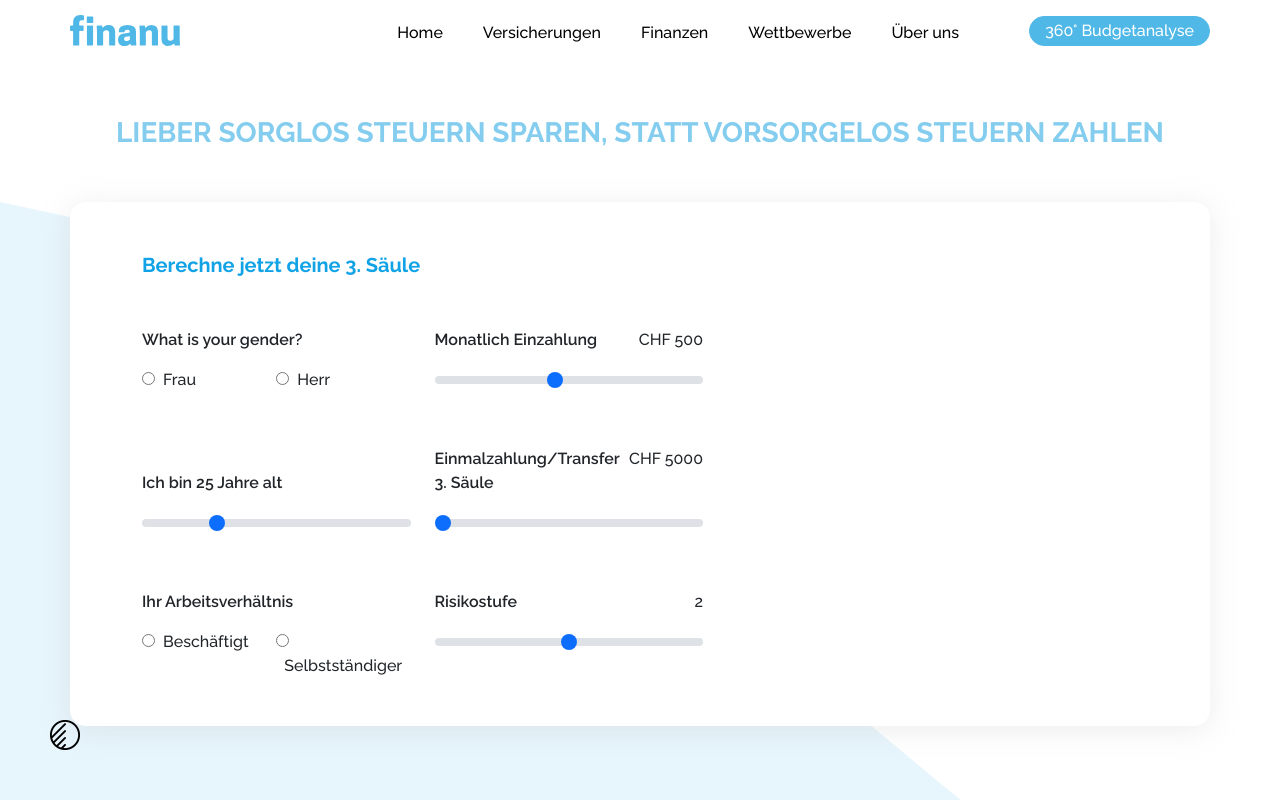
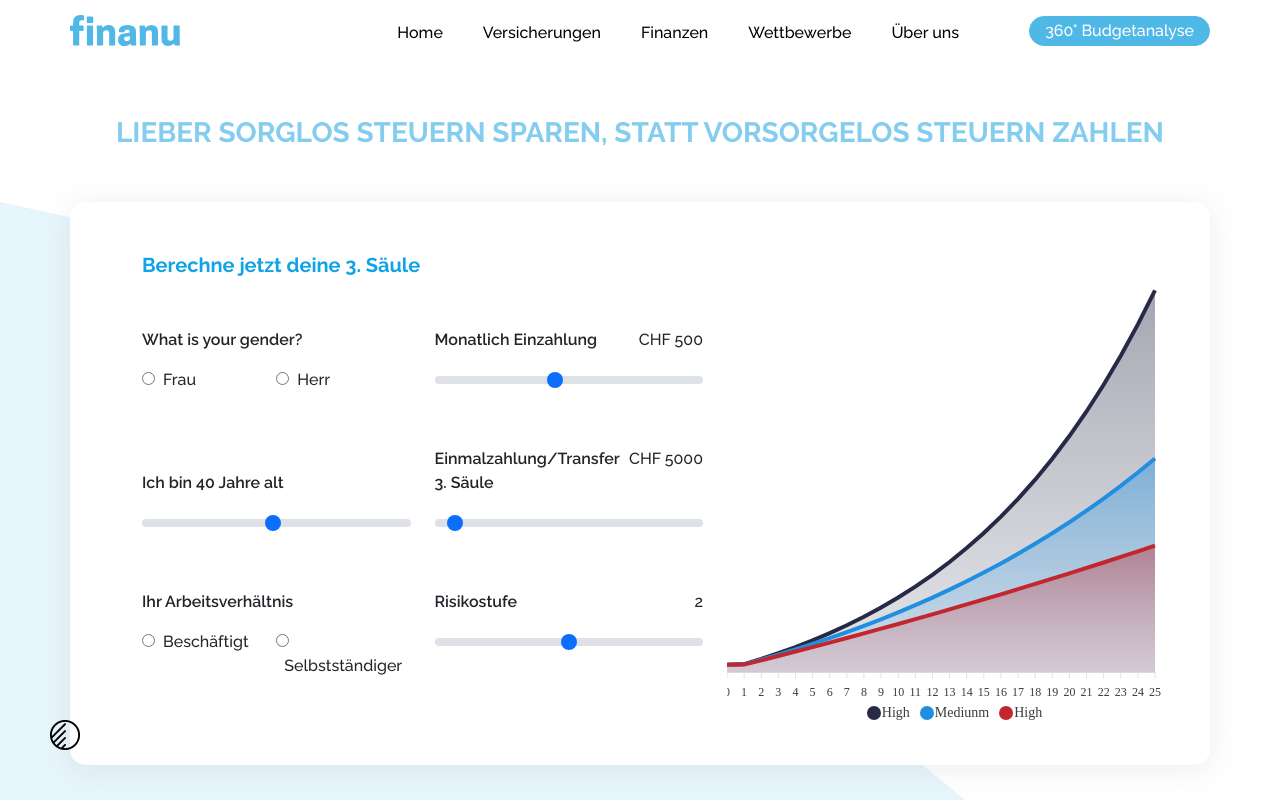
Before and after one commit to BleronMexhuani/finanu, a React (Create React App) app in the folder client/: page /pensionsplanung-und-ruhestand in a window 1280 px wide. Shown: the top 800 px of the page. Built offline with nearby package versions, Linux system fonts and the light colour scheme.

Commit message:
pension chart

```diff
--- a/client/package.json
+++ b/client/package.json
@@ -10,6 +10,7 @@
     "bootstrap": "^5.1.3",
     "force": "^0.0.3",
     "react": "^18.1.0",
+    "react-apexcharts": "^1.4.0",
     "react-autocomplete": "^1.8.1",
     "react-bootstrap": "^2.4.0",
     "react-bootstrap-icons": "^1.8.2",
--- a/client/src/components/pensionPlan/PensionChart.js
+++ b/client/src/components/pensionPlan/PensionChart.js
@@ -1,15 +1,212 @@
 import React from 'react'
-import { useState } from 'react';
+import { useState, useEffect } from 'react';
+import Chart from "react-apexcharts";
 
 function PensionChart() {
     const [monthly, setMonthly] = useState(500);
-    const [age, setAge] = useState(25);
+    const [age, setAge] = useState(40);
     const [amount, setAmount] = useState(5000);
     const [risk, setRisk] = useState(2);
     const [lowRisk, setLowRisk] = useState([]);
     const [mediumRisk, setMediumRisk] = useState([]);
     const [highRisk, setHighRisk] = useState([]);
+    const [ageArray, setAgeArray] = useState([]);
+    const [monthlyWage, setmonthyWage] = useState(0)
 
+
+
+    useEffect(() => {
+
+        const lowi = [];
+        const midi = [];
+        const highi = [];
+        let highP, mediumP, lowP;
+        if (risk == 3) {
+            highP = 11;
+            mediumP = 7.5;
+            lowP = 4.5;
+        }
+        else if (risk == 2) {
+            highP = 8.5;
+            mediumP = 4.8;
+            lowP = 1.2;
+        }
+        else {
+            highP = 2.25;
+            mediumP = 1.75;
+            lowP = 1.25;
+        }
+        setmonthyWage(parseFloat(monthly) * 12)
+        let pensionAge = (65 - age);
+
+        let totalMin = parseFloat(amount) + parseFloat(monthlyWage);
+        let totalMedium = parseFloat(amount) + parseFloat(monthlyWage);
+        let totalMax = parseFloat(amount) + parseFloat(monthlyWage);
+
+        lowi.push(parseFloat(totalMin.toFixed(2)));
+        midi.push(parseFloat(totalMedium.toFixed(2)));
+        highi.push(parseFloat(totalMax.toFixed(2)));
+
+
+        for (let i = 0; i < pensionAge; i++) {
+            //Total for minimum
+            totalMin = totalMin + (lowP / 100) * totalMin;
+            lowi.push(parseFloat(totalMin.toFixed(2)));
+            totalMin = totalMin + monthlyWage;
+
+            //Total for medium
+            totalMedium = totalMedium + (mediumP / 100) * totalMedium;
+            midi.push(parseFloat(totalMedium.toFixed(2)));
+            totalMedium = totalMedium + monthlyWage;
+
+            //Total for maximum
+            totalMax = totalMax + (highP / 100) * totalMax;
+            highi.push(parseFloat(totalMax.toFixed(2)));
+            totalMax = totalMax + monthlyWage;
+        }
+
+        setAgeArray([])
+        for (let i = 0; i < pensionAge + 1; i++) {
+            setAgeArray(ageArray => [...ageArray, i])
+        }
+
+        setHighRisk(highi);
+        setMediumRisk(midi);
+        setLowRisk(lowi);
+
+    }, [age, amount, monthly, risk, monthlyWage])
+
+    const labels = ageArray;
+    const state = {
+        options: {
+            chart: {
+                height: 500,
+                type: 'area',
+                fontFamily: 'Poppins',
+                toolbar: {
+                    show: false,
+                    tools: {
+                        download: false,
+                        selection: false,
+                        zoom: false,
+                        zoomin: false,
+                        zoomout: false,
+                        pan: false,
+                        reset: false
+                    }
+                },
+            },
+            dataLabels: {
+                enabled: false
+            },
+
+            grid: {
+                show: true,
+                borderColor: '#90A4AE',
+                strokeDashArray: 0,
+                position: 'back',
+                xaxis: {
+                    lines: {
+                        show: false
+                    }
+                },
+                yaxis: {
+                    lines: {
+                        show: false
+                    }
+                },
+                row: {
+                    colors: undefined,
+                    opacity: 0.5
+                },
+                column: {
+                    colors: undefined,
+                    opacity: 0.5
+                },
+                padding: {
+                    top: 0,
+                    right: 0,
+                    bottom: 0,
+                    left: 0
+                },
+            },
+
+            legend: {
+                show: true,
+                showForSingleSeries: false,
+                showForNullSeries: true,
+                showForZeroSeries: true,
+                position: 'bottom',
+                horizontalAlign: 'center',
+                floating: false,
+                fontSize: '14px',
+                fontWeight: 400,
+                inverseOrder: false,
+                width: undefined,
+                height: undefined,
+                customLegendItems: [],
+                offsetX: 0,
+                offsetY: 0,
+                labels: {
+                    colors: undefined,
+                    useSeriesColors: false
+                },
+
+
+                markers: {
+                    width: 12,
+                    height: 48,
+                    strokeWidth: 0,
+                    strokeColor: '#fff',
+                    fillColors: undefined,
+                    radius: 0,
+                    customHTML: undefined,
+                    onClick: undefined,
+                    offsetX: 0,
+                    offsetY: 0
+                },
+                itemMargin: {
+                    horizontal: 5,
+                    vertical: 0
+                },
+                onItemClick: {
+                    toggleDataSeries: true
+                },
+                onItemHover: {
+                    highlightDataSeries: true
+                },
+            },
+            stroke: {
+                curve: 'straight'
+            },
+            xaxis: {
+                type: 'category',
+                categories: labels,
+                show: false,
+            },
+            yaxis: {
+                show: false,
+            },
+            colors: ['#272A46', '#208fe0', '#C1272D']
+        },
+        series: [
+            {
+                name: "High",
+                data: highRisk,
+                ticks: {
+                    color: 'red'
+                }
+            },
+            {
+                name: "Mediunm",
+                data: mediumRisk
+            },
+            {
+                name: "High",
+                data: lowRisk
+            },
+        ]
+    };
     return (
         <div>
             <div className='container-xl px-4 px-xl-0'>
@@ -62,7 +259,7 @@ function PensionChart() {
                                                 </div>
                                             </div>
                                             <div>
-                                                <input type="range" step={50} min={100} max={1000} defaultValue={500} onChange={(e) => setMonthly(e.target.value)} className="form-range" placeholder='Monthly' />
+                                                <input type="range" step={50} min={100} max={1000} defaultValue={monthly} onChange={(e) => setMonthly(e.target.value)} className="form-range" placeholder='Monthly' />
                                             </div>
                                         </div>
                                         <div className="col-12 col-md-6 mt-auto">
@@ -73,7 +270,7 @@ function PensionChart() {
                                                 </div>
                                             </div>
                                             <div>
-                                                <input type="range" step={1} min={18} max={63} defaultValue={30} onChange={(e) => setAge(e.target.value)} className="form-range" placeholder='Monthly' />
+                                                <input type="range" step={1} min={18} max={63} defaultValue={age} onChange={(e) => setAge(e.target.value)} className="form-range" placeholder='Monthly' />
                                             </div>
                                         </div>
                                         <div className="col-12 col-md-6">
@@ -92,13 +289,13 @@ function PensionChart() {
                                                 </div>
                                             </div>
                                             <div>
-                                                <input type="range" step={5000} min={0} max={100000} defaultValue={1000} onChange={(e) => setAmount(e.target.value)} className="form-range" />
+                                                <input type="range" step={5000} min={0} max={100000} defaultValue={amount} onChange={(e) => setAmount(e.target.value)} className="form-range" />
                                             </div>
                                         </div>
                                         <div className="col-12 col-md-6">
                                             <div className='pb-3'>
                                                 <span className='fw-600'>
-                                                Ihr Arbeitsverhältnis
+                                                    Ihr Arbeitsverhältnis
                                                 </span>
                                             </div>
                                             <div>
@@ -134,14 +331,20 @@ function PensionChart() {
                                                 </div>
                                             </div>
                                             <div>
-                                                <input type="range" step={1} min={1} max={3} defaultValue={2} onChange={(e) => setRisk(e.target.value)} className="form-range" />
+                                                <input type="range" step={1} min={1} max={3} defaultValue={risk} onChange={(e) => setRisk(e.target.value)} className="form-range" />
                                             </div>
                                         </div>
                                     </div>
                                 </div>
                             </div>
                             <div className="col-12 col-md-5">
-
+                                <Chart
+                                    options={state.options}
+                                    series={state.series}
+                                    type={'area'}
+                                    width="100%"
+                                    height="500px"
+                                />
                             </div>
                         </div>
                     </div>
```
Also changed, not shown: 1 other file (tests, documents, lock files or other folders).
